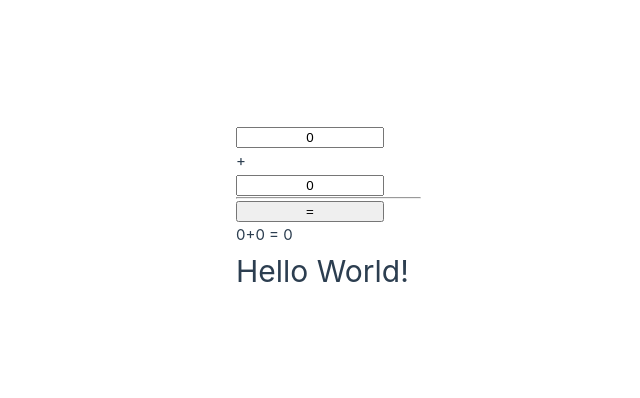
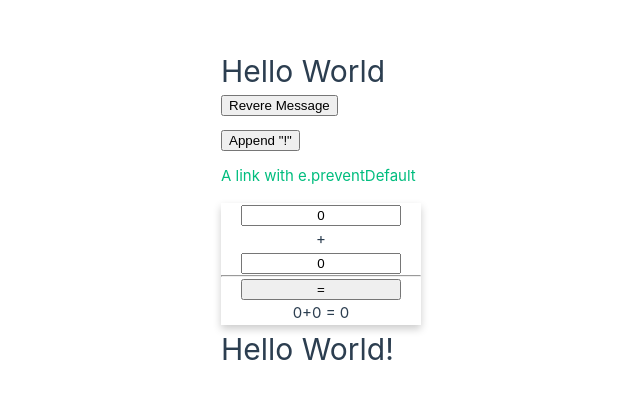
Before and after one commit to 64160056/Lab2, a Vue app: page / in a window 1280 px wide. Shown: the part 190-588 px from the top of the page, without its empty margins (219-859 px from the left). Built offline with nearby package versions, Linux system fonts and the light colour scheme.

Commit message:
v-on:click= message

```diff
--- a/src/App.vue
+++ b/src/App.vue
@@ -3,10 +3,12 @@ import { RouterLink, RouterView } from "vue-router";
 import HelloWorld from "./components/HelloWorld.vue";
 import CalComponent from "./components/CalComponent.vue";
 import HelloWorldExample from "./components/HelloWorldExample.vue";
+import HandingUserinput from "./components/HandingUserinput.vue";
 </script>
 
 <template>
   <div>
+    <HandingUserinput />
     <CalComponent />
     <HelloWorldExample />
   </div>
--- a/src/components/CalComponent.vue
+++ b/src/components/CalComponent.vue
@@ -41,4 +41,19 @@ function add() {
   </div>
 </template>
 
-<style></style>
+<style scoped>
+.card {
+  box-shadow: 0 4px 8px 0 rgba(0, 0, 0, 0.2);
+  transition: 0.3s;
+  width: 200px;
+  text-align: center;
+}
+
+.card:hover {
+  box-shadow: 0 8px 16px 0 rgba(0, 0, 0, 0.2);
+}
+
+.container {
+  padding: 2px 16px;
+}
+</style>
--- /dev/null
+++ b/src/components/HandingUserinput.vue
@@ -0,0 +1,19 @@
+<script setup lang="ts">
+import { ref } from "vue";
+const message = ref("Hello World");
+</script>
+
+<template>
+  <h1>{{ message }}</h1>
+  <button>Revere Message</button>
+  <button v-on:click="message += '!'">Append "!"</button>
+  <a href="">A link with e.preventDefault</a>
+</template>
+
+<style scoped>
+button,
+a {
+  display: block;
+  margin-bottom: 1em;
+}
+</style>
```
